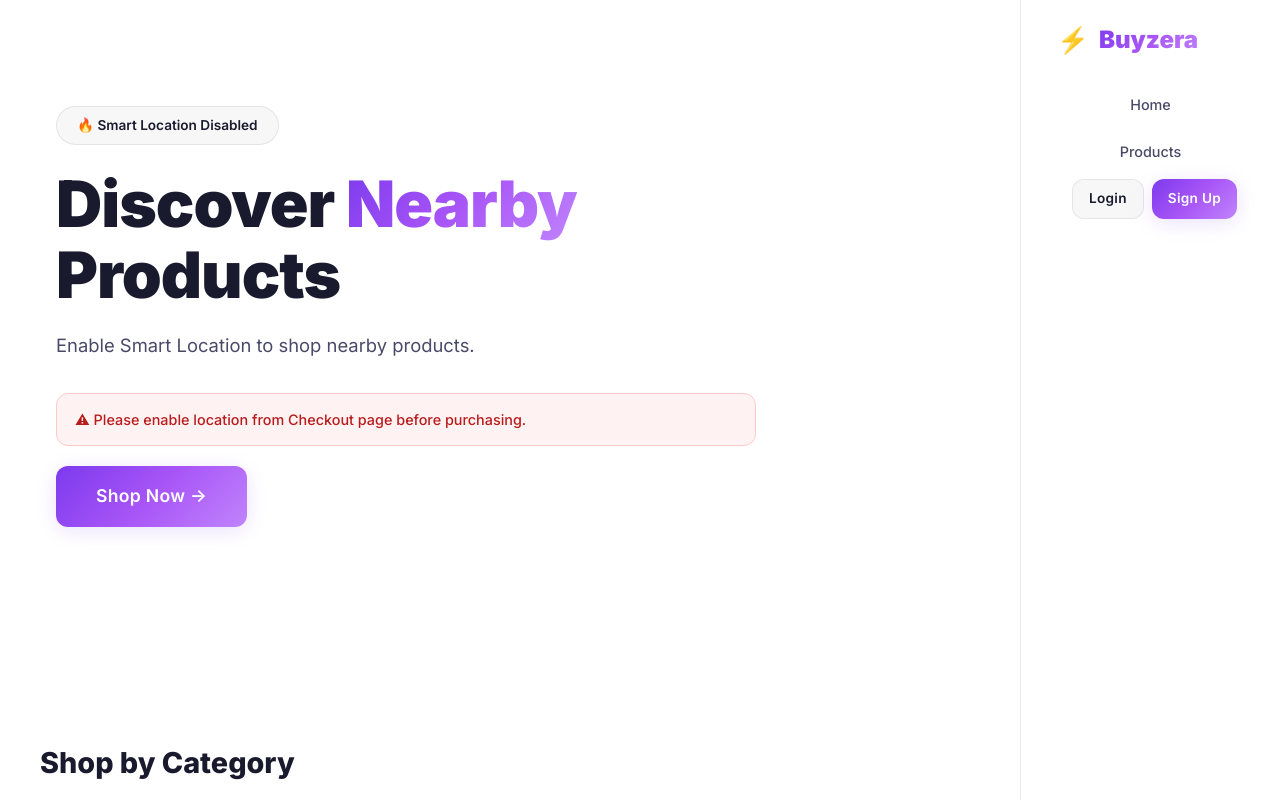
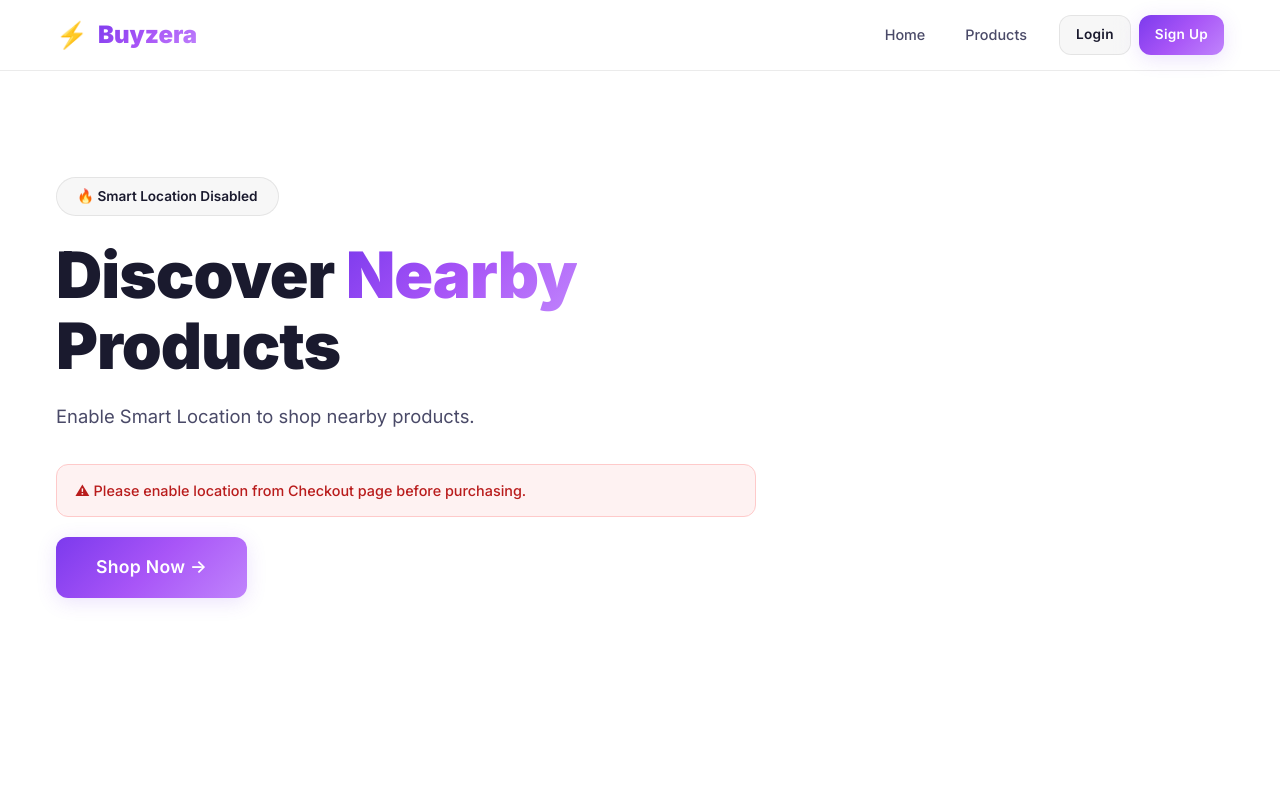
Before and after one commit to 123rrraaa/buyzera, a React (Vite) app in the folder Frontend/: page / in a window 1280 px wide. Shown: the top 802 px of the page. Built offline with nearby package versions, Linux system fonts and the light colour scheme; no server answers.

Commit message:
Update Navbar.css

```diff
--- a/Frontend/src/components/Navbar.css
+++ b/Frontend/src/components/Navbar.css
@@ -1,51 +1,27 @@
-/* Right-side full height navbar */
 .navbar {
-  position: fixed;        /* stays fixed, no scroll movement */
+    position: sticky;
     top: 0;
-  right: 0;               /* anchor to right side */
-  width: 260px;           /* adjust width */
-  height: 100vh;          /* full viewport height */
+    z-index: 100;
     background: rgba(255, 255, 255, 0.9);
     backdrop-filter: blur(20px);
-  border-left: 1px solid var(--border-color);
-  z-index: 100;
-  display: flex;
-  flex-direction: column;
-  padding: 20px;
-  box-sizing: border-box;
+    border-bottom: 1px solid var(--border-color);
+    padding: 0 0;
 }
 
-/* Inner container stacks vertically */
 .navbar-inner {
     display: flex;
-  flex-direction: column;
-  align-items: flex-start;
-  justify-content: flex-start;
-  height: 100%;
+    align-items: center;
+    justify-content: space-between;
+    height: 70px;
 }
 
-/* Brand at the top */
 .navbar-brand {
     display: flex;
     align-items: center;
     gap: 10px;
     font-size: 1.5rem;
     font-weight: 900;
-  margin-bottom: 24px;
-}
-
-/* Links stacked vertically */
-.navbar-links {
-  display: flex;
-  flex-direction: column;
-  gap: 12px;
-  width: 100%;
-}
-
-/* Main content shifted left so it doesn’t overlap */
-.main-content {
-  margin-right: 260px; /* same as navbar width */
-  padding: 20px;
+    z-index: 102;
 }
 
 .brand-icon {
```
Lines whose indentation alone changed are shown as unchanged.
